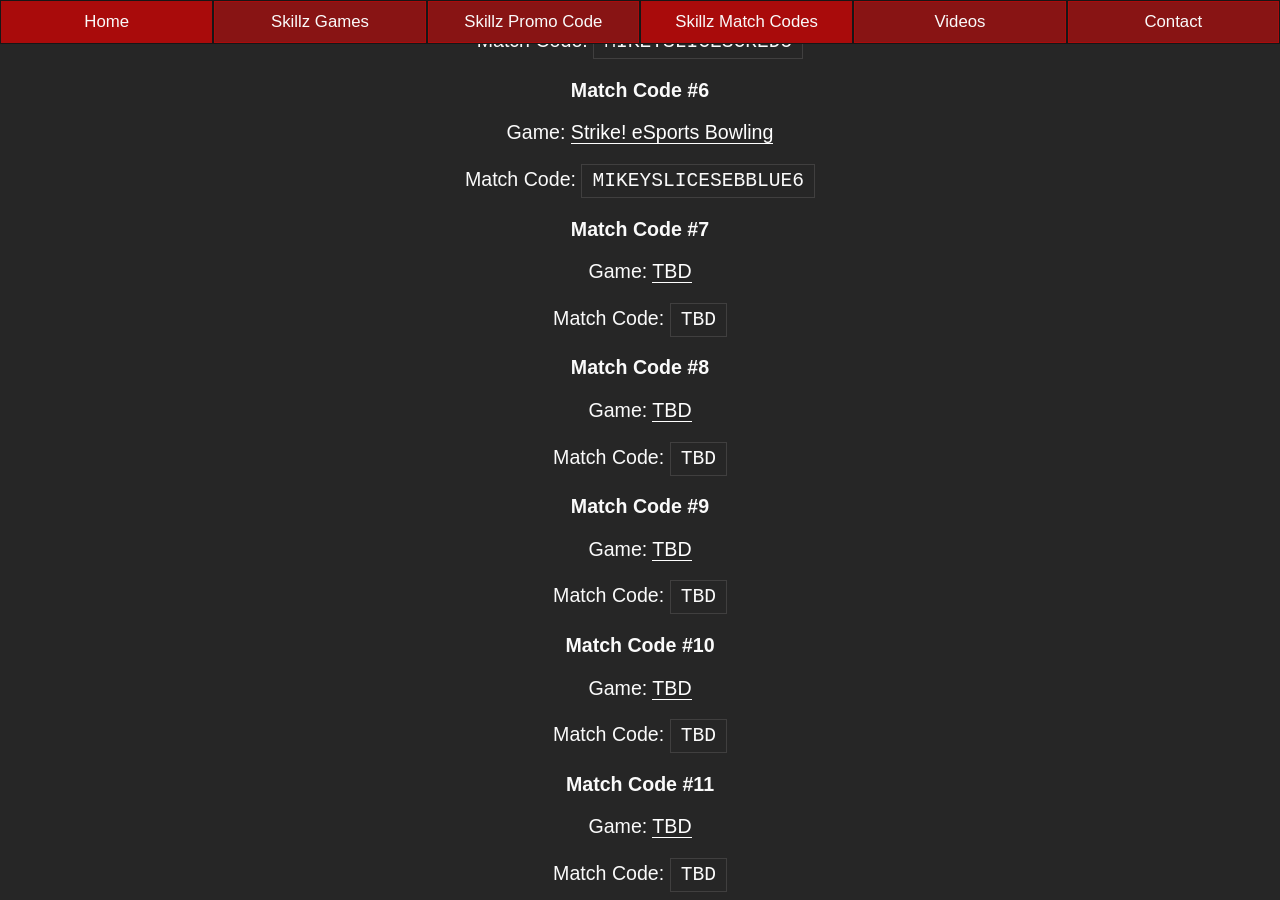
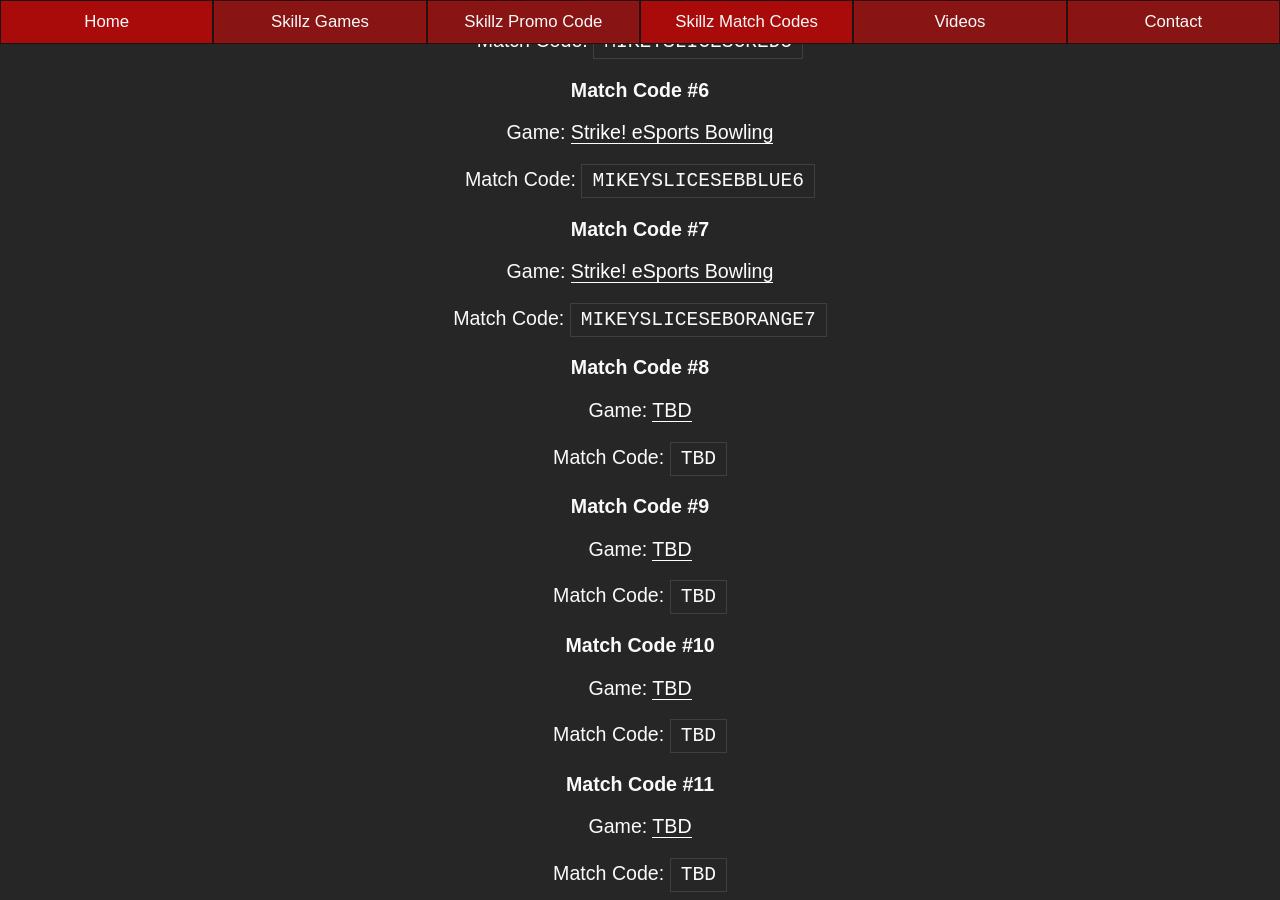
Before and after one commit to mikeyslice/esports-medium, a Jekyll site: the page built from skillz-match-codes.md, in a window 1280 px wide and 900 px high, scrolled down 3937 px. Built offline with Jekyll 4.4.1, drawn with Linux system fonts in a browser that asks for light colours.

Commit message:
Update Skillz Match Codes “skillz-match-codes”

```diff
--- a/_includes/pages/skillz-match-codes.html
+++ b/_includes/pages/skillz-match-codes.html
@@ -139,9 +139,9 @@
 
 <h3>Match Code #7</h3>
 
-<p>Game: <a href="/skillz-games/">TBD</a><p>
+<p>Game: <a href="/skillz-games/">Strike! eSports Bowling</a><p>
 
-<p>Match Code: <code>TBD</code><p>
+<p>Match Code: <code>MIKEYSLICESEBORANGE7</code><p>
 
 <h3>Match Code #8</h3>
 
```
